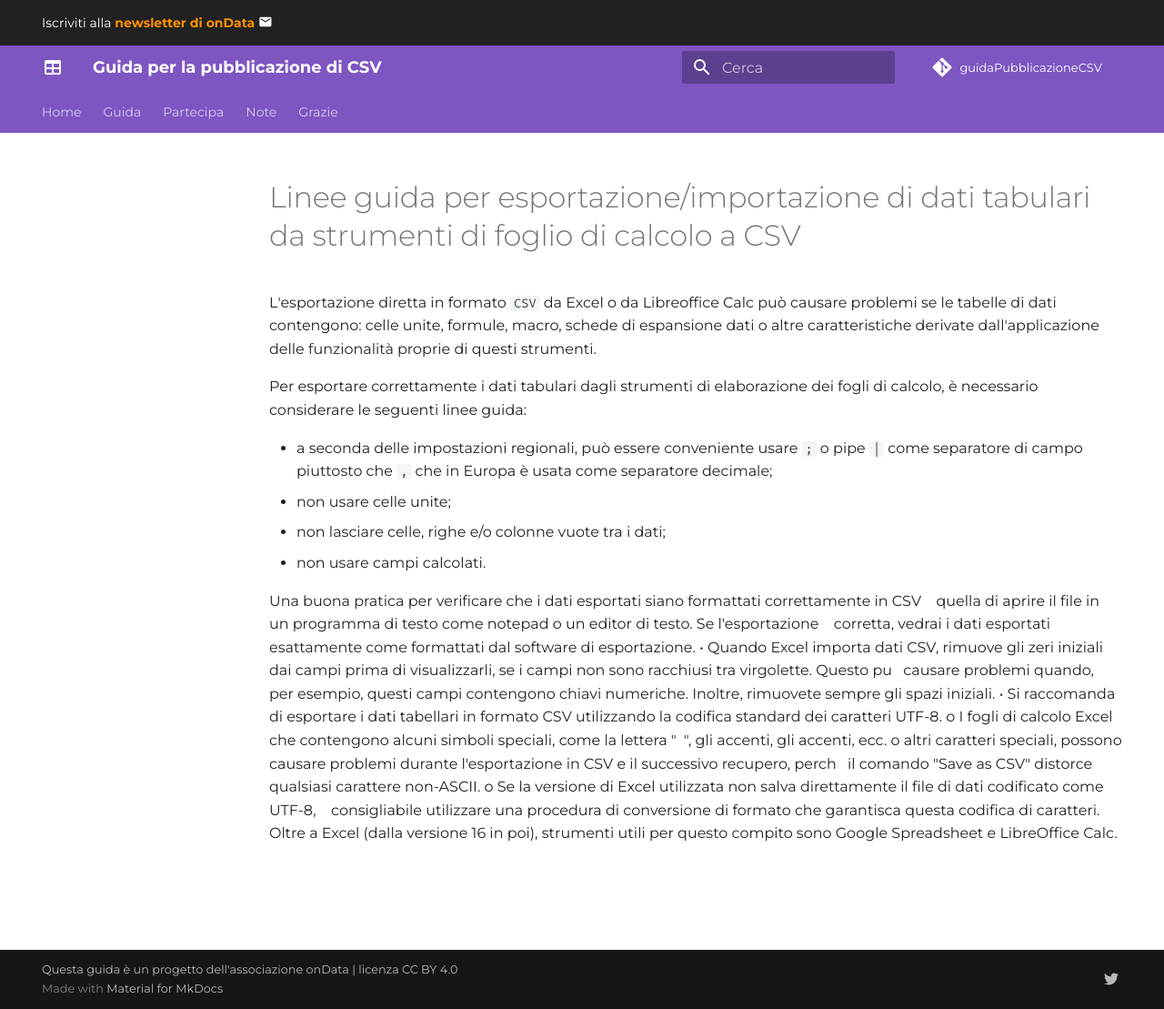
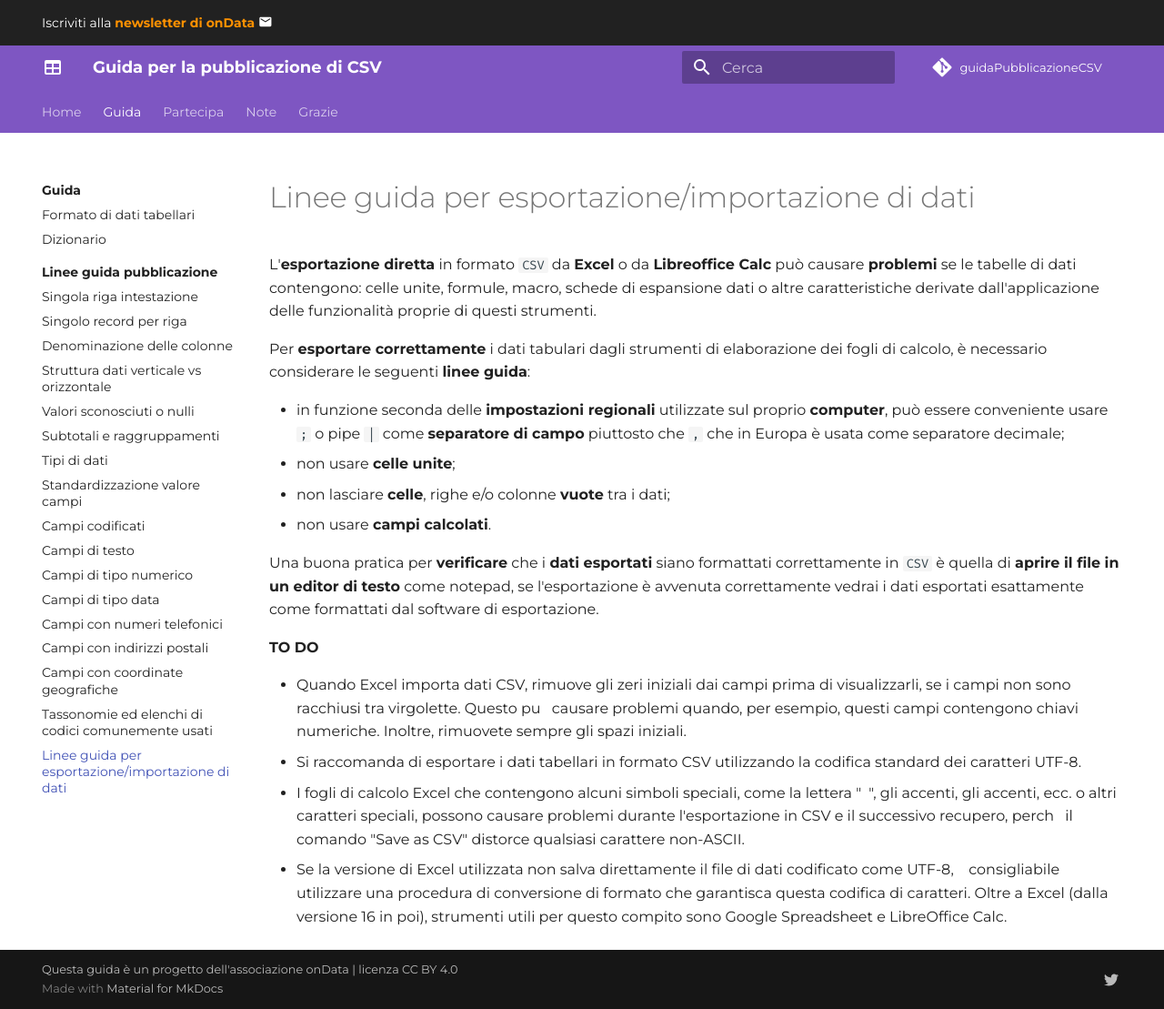
Before and after one commit to ondata/guidaPraticaPubblicazioneCSV, an MkDocs documentation site: the page built from docs/guida/linee_guida_pubblicazione/Linee_guida_importazione_esportazione.md, in a window 1280 px wide and 1109 px high. Shown: the whole window at 91% size. Built offline with MkDocs 1.6.1 and Material for MkDocs 9.7.7, drawn with Linux system fonts in a browser that asks for light colours; comment, search, counter and statistics services are not loaded.

Commit message:
aggiornata bozza

```diff
--- a/docs/guida/linee_guida_pubblicazione/Linee_guida_importazione_esportazione.md
+++ b/docs/guida/linee_guida_pubblicazione/Linee_guida_importazione_esportazione.md
@@ -5,17 +5,20 @@
 title: Linee guida per esportazione/importazione di dati tabulari da strumenti di foglio di calcolo a CSV
 ---
 
-L'esportazione diretta in formato `CSV` da Excel o da Libreoffice Calc può causare problemi se le tabelle di dati contengono: celle unite, formule, macro, schede di espansione dati o altre caratteristiche derivate dall'applicazione delle funzionalità proprie di questi strumenti.
+L'**esportazione diretta** in formato `CSV` da **Excel** o da **Libreoffice Calc** può causare **problemi** se le tabelle di dati contengono: celle unite, formule, macro, schede di espansione dati o altre caratteristiche derivate dall'applicazione delle funzionalità proprie di questi strumenti.
 
-Per esportare correttamente i dati tabulari dagli strumenti di elaborazione dei fogli di calcolo, è necessario considerare le seguenti linee guida:
+Per **esportare correttamente** i dati tabulari dagli strumenti di elaborazione dei fogli di calcolo, è necessario considerare le seguenti **linee guida**:
 
-- a seconda delle impostazioni regionali, può essere conveniente usare `;` o pipe `|` come separatore di campo piuttosto che `,` che in Europa è usata come separatore decimale;
-- non usare celle unite;
-- non lasciare celle, righe e/o colonne vuote tra i dati;
-- non usare campi calcolati.
+- in funzione seconda delle **impostazioni regionali** utilizzate sul proprio **computer**, può essere conveniente usare `;` o pipe `|` come **separatore di campo** piuttosto che `,` che in Europa è usata come separatore decimale;
+- non usare **celle unite**;
+- non lasciare **celle**, righe e/o colonne **vuote** tra i dati;
+- non usare **campi calcolati**.
 
-Una buona pratica per verificare che i dati esportati siano formattati correttamente in CSV   quella di aprire il file in un programma di testo come notepad o un editor di testo. Se l'esportazione   corretta, vedrai i dati esportati esattamente come formattati dal software di esportazione.
-• Quando Excel importa dati CSV, rimuove gli zeri iniziali dai campi prima di visualizzarli, se i campi non sono racchiusi tra virgolette. Questo pu  causare problemi quando, per esempio, questi campi contengono chiavi numeriche. Inoltre, rimuovete sempre gli spazi iniziali.
-• Si raccomanda di esportare i dati tabellari in formato CSV utilizzando la codifica standard dei caratteri UTF-8.
-o I fogli di calcolo Excel che contengono alcuni simboli speciali, come la lettera " ", gli accenti, gli accenti, ecc. o altri caratteri speciali, possono causare problemi durante l'esportazione in CSV e il successivo recupero, perch  il comando "Save as CSV" distorce qualsiasi carattere non-ASCII.
-o Se la versione di Excel utilizzata non salva direttamente il file di dati codificato come UTF-8,   consigliabile utilizzare una procedura di conversione di formato che garantisca questa codifica di caratteri. Oltre a Excel (dalla versione 16 in poi), strumenti utili per questo compito sono Google Spreadsheet e LibreOffice Calc.
+Una buona pratica per **verificare** che i **dati esportati** siano formattati correttamente in `CSV` è quella di **aprire il file in un editor di testo** come notepad, se l'esportazione è avvenuta correttamente vedrai i dati esportati esattamente come formattati dal software di esportazione.
+
+**TO DO**
+
+- Quando Excel importa dati CSV, rimuove gli zeri iniziali dai campi prima di visualizzarli, se i campi non sono racchiusi tra virgolette. Questo pu  causare problemi quando, per esempio, questi campi contengono chiavi numeriche. Inoltre, rimuovete sempre gli spazi iniziali.
+- Si raccomanda di esportare i dati tabellari in formato CSV utilizzando la codifica standard dei caratteri UTF-8.
+- I fogli di calcolo Excel che contengono alcuni simboli speciali, come la lettera " ", gli accenti, gli accenti, ecc. o altri caratteri speciali, possono causare problemi durante l'esportazione in CSV e il successivo recupero, perch  il comando "Save as CSV" distorce qualsiasi carattere non-ASCII.
+- Se la versione di Excel utilizzata non salva direttamente il file di dati codificato come UTF-8,   consigliabile utilizzare una procedura di conversione di formato che garantisca questa codifica di caratteri. Oltre a Excel (dalla versione 16 in poi), strumenti utili per questo compito sono Google Spreadsheet e LibreOffice Calc.
--- a/mkdocs.yml
+++ b/mkdocs.yml
@@ -70,7 +70,7 @@
           - Campi con indirizzi postali: guida/linee_guida_pubblicazione/P14_campi_tipo_indirizzo_postale.md
           - Campi con coordinate geografiche: guida/linee_guida_pubblicazione/P15_campi_con_coordinate_geografiche.md
           - Tassonomie ed elenchi di codici comunemente usati: guida/linee_guida_pubblicazione/Tassonomie_elenchi_codici.md
-          - Linee guida per esportazione/importazione di dati: guida/linee_guida_pubblicazione/Linee_guida_importazione_esportazione.md)
+          - Linee guida per esportazione/importazione di dati: guida/linee_guida_pubblicazione/Linee_guida_importazione_esportazione.md
     - Partecipa: partecipa.md
     - Note: note_redazione.md
     - Grazie: grazie.md
```
